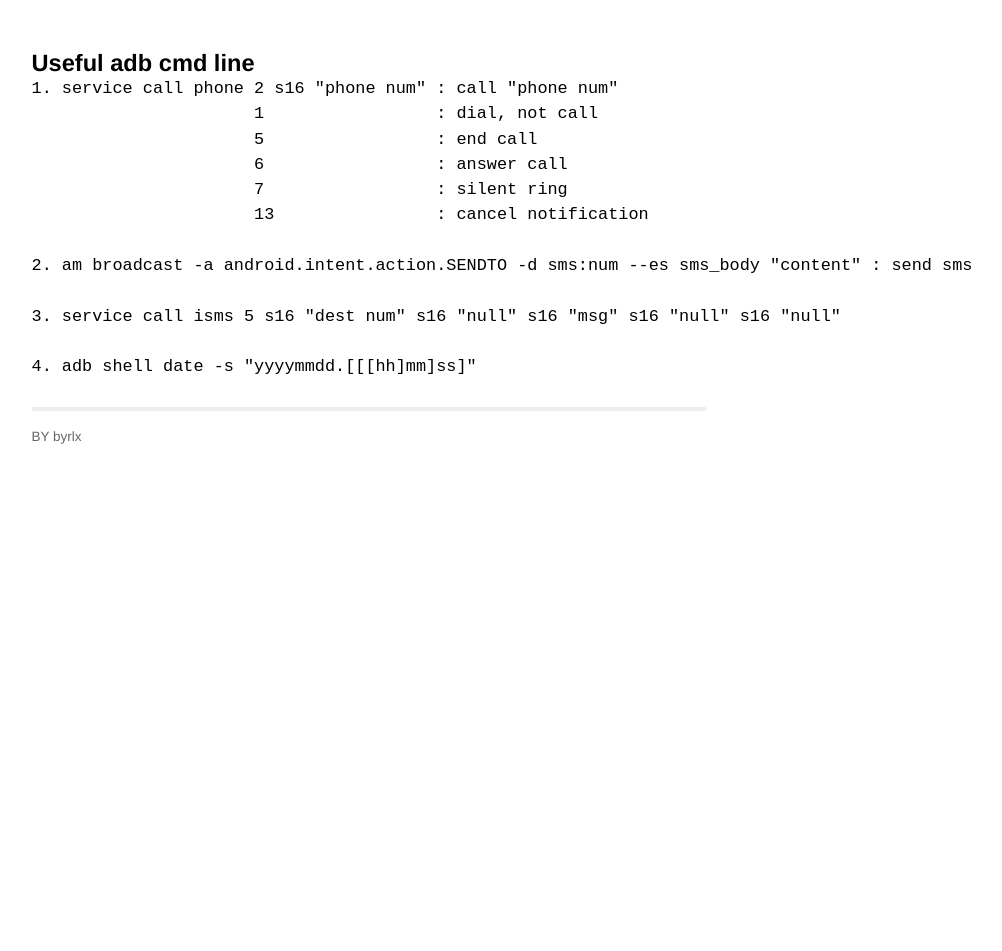
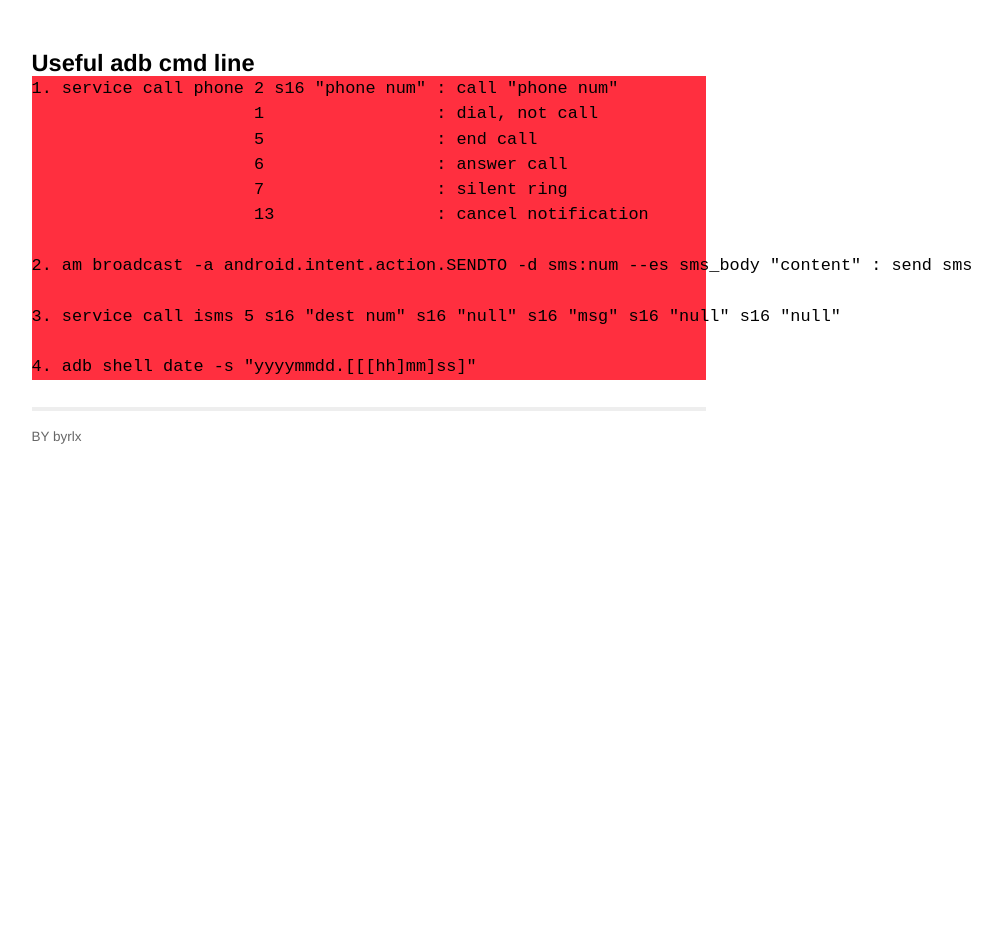
Before and after one commit to byrlx/byrlx.github.io, a Jekyll site: the page built from _posts/2013-06-16-useful-add-cmd-line.md, in a window 1280 px wide. Shown: the whole page, without its empty margins (271-1273 px from the left). Built offline with Jekyll 4.4.1, drawn with Linux system fonts in a browser that asks for light colours; Markdown is read by kramdown in place of the engine named in the settings.

Commit message:
modify post format

```diff
--- a/css/screen.css
+++ b/css/screen.css
@@ -41,7 +41,7 @@
 	  }
 
 	  a {
-		  color: #0ff;
+		  color: #0fa;
 	  }
 
 	  a:hover {
@@ -49,7 +49,7 @@
 	  }
 
 	  a:visited {
-		  color: #a0a;
+		  color: #b0f;
 	  }
 
 	  table {
@@ -161,8 +161,8 @@
 	  /* standard */
 
 	  #post pre {
-		  border: 1px solid #ddd;
-		  background-color: #eef;
+		  border: 1px solid #aaa;
+		  background-color: red;
 		  padding: 0 .4em;
 	  }
 
@@ -188,7 +188,7 @@
 
 	  #post pre code {
 		  text-indent:0;
-		  border-color:#000;
+		  border-color:blue;
 		  border-style:dashed;
 		  border-width:1px;
 		  display:block;
@@ -198,7 +198,7 @@
 		  padding:10px 0 10px 5px;
 		  -moz-border-radius:5px;
 		  background:#f5f5f5;
-		  color:#000;
+		  color:#black;
 	  }
 
 	  /* terminal */
--- a/css/syntax.css
+++ b/css/syntax.css
@@ -1,4 +1,4 @@
-.highlight  { background: #ffffff; }
+.highlight  { background: #ff2f3f; }
 .highlight .c { color: #999988; font-style: italic } /* Comment */
 .highlight .err { color: #a61717; background-color: #e3d2d2 } /* Error */
 .highlight .k { font-weight: bold } /* Keyword */
```
